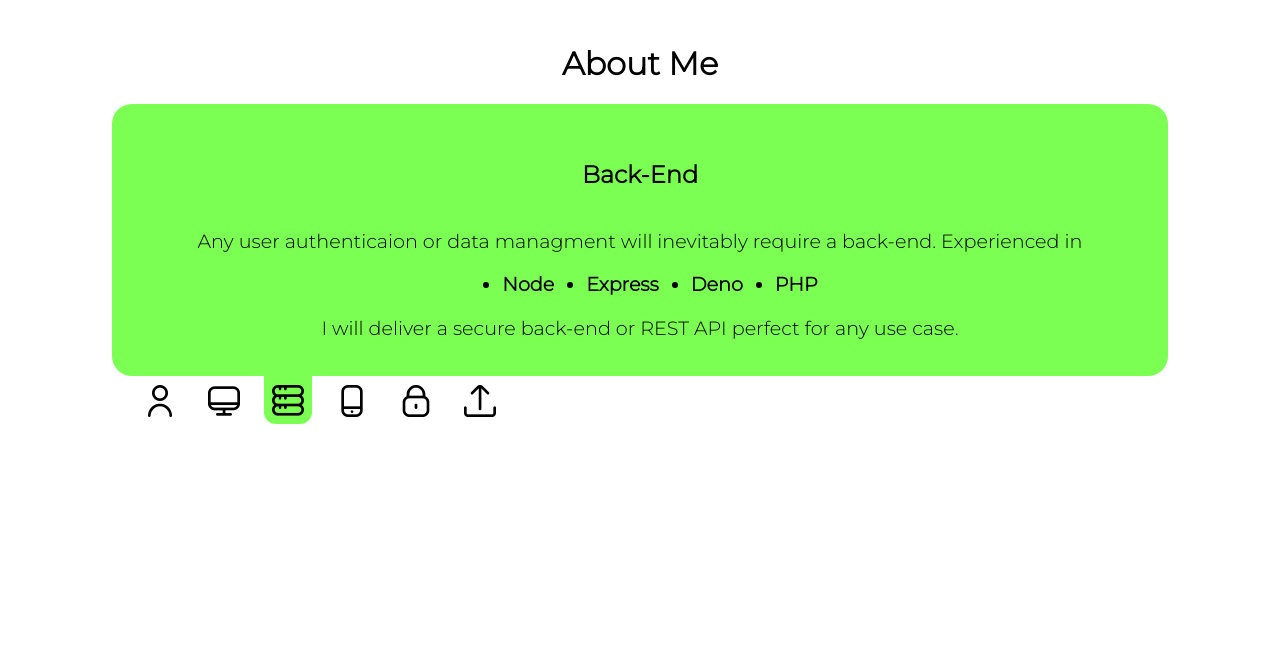
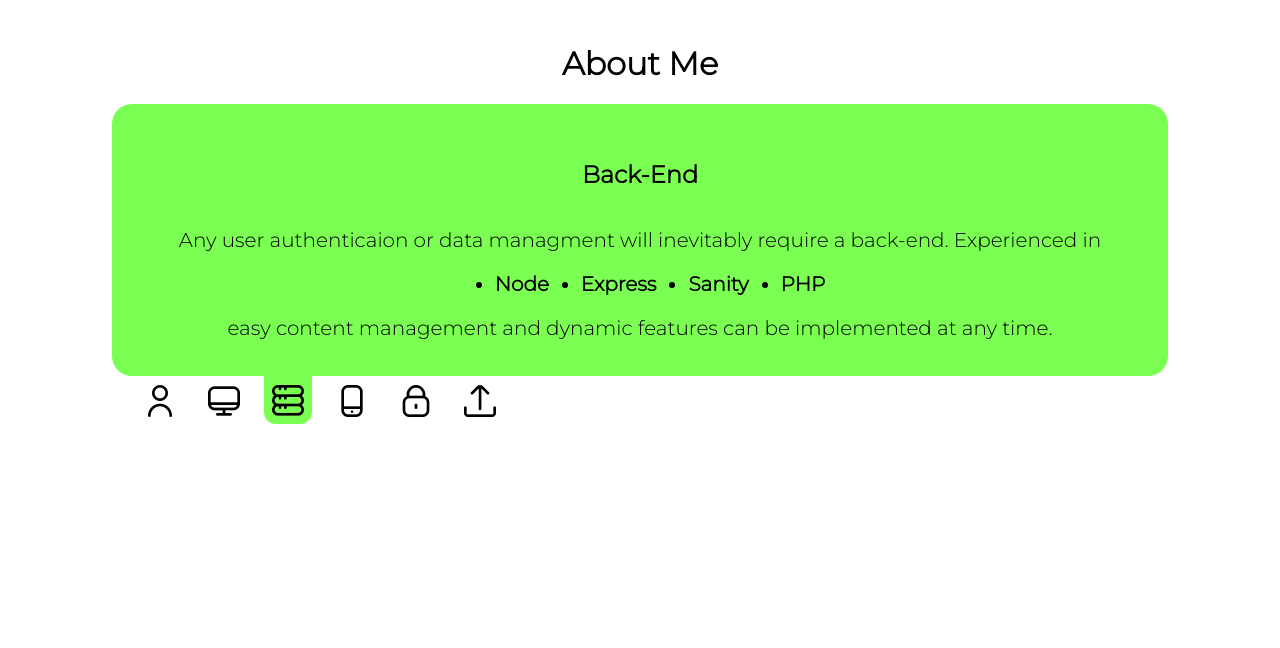
Before and after one commit to josiaheakle/portfolio-gatsby, a Gatsby site: page / in a window 1280 px wide. Both pictures are taken after a click on the icon 288 px from the left and 1369 px from the top of the page. Shown: the part 969-1617 px from the top of the page. Built offline with nearby package versions, Linux system fonts and the light colour scheme; Gatsby itself is replaced by a stand-in of ours.

Commit message:
Base app migrated

```diff
--- a/package.json
+++ b/package.json
@@ -15,7 +15,6 @@
     "clean": "gatsby clean"
   },
   "dependencies": {
-    "dotenv": "^10.0.0",
     "framer-motion": "^4.1.17",
     "gatsby": "^3.4.1",
     "gatsby-plugin-image": "^1.6.0",
--- a/src/components/About.js
+++ b/src/components/About.js
@@ -50,10 +50,10 @@ const About = ( props ) => {
                         <ul className='horizontal-list bold'>
                             <li>Node</li>
                             <li>Express</li>
-                            <li>Deno</li>
+                            <li>Sanity</li>
                             <li>PHP</li>
                         </ul>
-                        I will deliver a secure back-end or REST API perfect for any use case.
+                        easy content management and dynamic features can be implemented at any time.
                     </span>
                 );
                 break;
--- a/src/components/Background.js
+++ b/src/components/Background.js
@@ -5,14 +5,12 @@ import { motion, useAnimation } from "framer-motion"
 
 const Background = () => {
 
-    const [scroll, setScroll] = useState(0);
+    const [scroll, setScroll] = useState(window.pageYOffset);
 
     const squareRef_1 = useRef(null);
     const squareRef_2 = useRef(null);
     const squareRef_3 = useRef(null);
     const underlineRef = useRef(null);
-
-    const underlineControls = useAnimation();
 
     const handleScroll = () => setScroll(window.pageYOffset);
 
--- a/src/components/Contact.js
+++ b/src/components/Contact.js
@@ -16,7 +16,9 @@ const Contact = () => {
         e.preventDefault();
         e.target.reset();
 
-        const res = await fetch(`${process.env.REACT_APP_API_URL}/message`, {
+        console.log(process.env.GATSBY_API_URL);
+
+        const res = await fetch(`${process.env.GATSBY_API_URL}/message`, {
             method: 'POST',
             mode: 'cors',
             headers: {
@@ -29,7 +31,7 @@ const Contact = () => {
             })
         });
 
-        setToast('Thank you!')
+        setToast('Thank you!');
 
     }
 
--- a/src/components/projects/Project.js
+++ b/src/components/projects/Project.js
@@ -55,7 +55,7 @@ const Project = (props) => {
                     {(props.icon && props.onlyImage === true) ?
                     <motion.img key={`project-image-${props.title}`} initial={{scale:1.1}} animate={{scale:1}} exit={{scale:1.1}} transition={{duration: .6}} className='project-image' src={props.icon} alt={props.title} />
                     :
-                    <motion.div key={`project-preview-${props.title}`} initial={{scale:1.1}} animate={{scale:1}} exit={{scale:1.1}} className={`project-preview ${props.title} ${(props.brightText) ? 'light-text' : null}`} style={ (props.icon) ? { backgroundImage: `url(${props.icon})` } : null } >
+                    <motion.div key={`project-preview-${props.title}`} initial={{scale:1.1, opacity: 0}} animate={{scale:1, opacity: 8}} exit={{scale:1.1, opacity: 0}} className={`project-preview ${props.title} ${(props.brightText) ? 'light-text' : null}`} style={ (props.icon) ? { backgroundImage: `url(${props.icon})` } : null } >
                         <i className={`project-icon ${props.iconName}`}></i>
                         <h2>{props.title}</h2>
                     </motion.div>
--- a/src/css/App.css
+++ b/src/css/App.css
@@ -184,7 +184,7 @@ h2 {
 }
 
 .about-body {
-  font-size: 1.2em;
+  font-size: 1.25em;
   max-width: 100%;
 }
 
--- a/src/css/index.css
+++ b/src/css/index.css
@@ -17,3 +17,8 @@ body {
 .alt-font {
   font-family: 'Open Sans', sans-serif;
 }
+
+
+p {
+  font-weight: 500;
+}
--- a/src/pages/index.js
+++ b/src/pages/index.js
@@ -1,5 +1,6 @@
 // react
 import React, { useState, useEffect } from 'react'
+// import
 
 // css
 import '../css/App.css';
@@ -27,6 +28,7 @@ const App = () => {
 
 
   return (
+
     <div className="App">
       {/* <CanvasBackground /> */}
 
```
Also changed, not shown: 2 other files.
